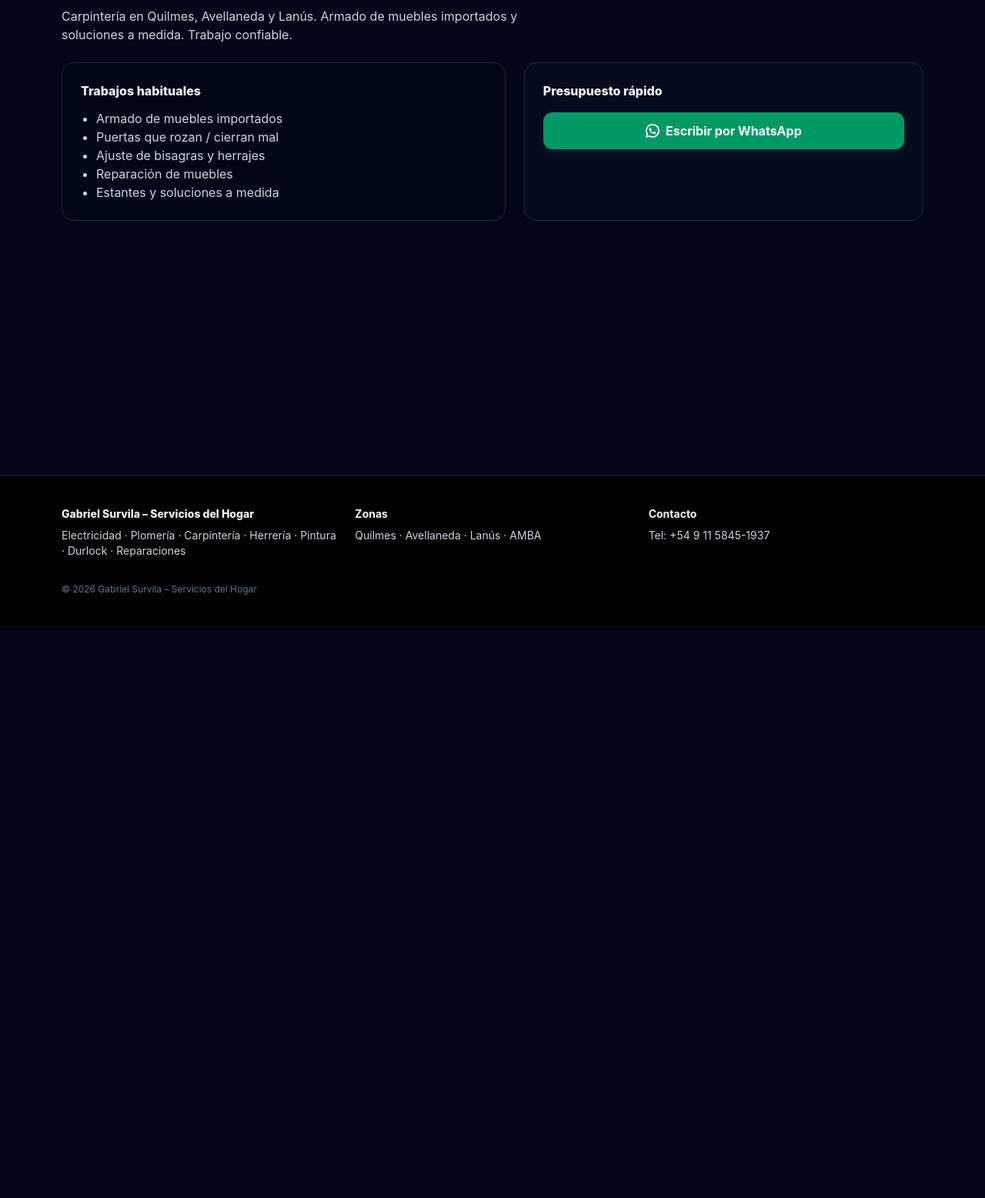
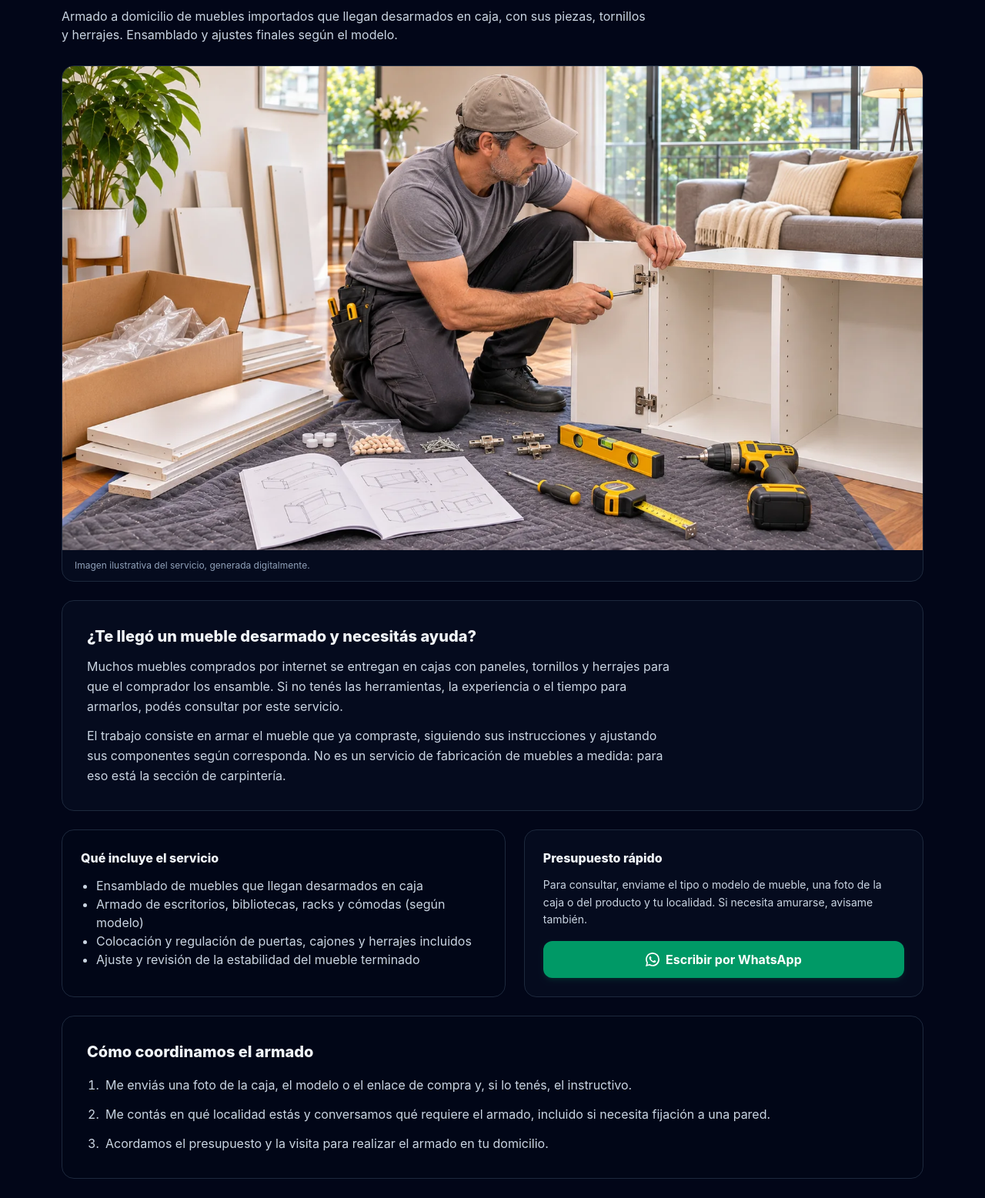
Before and after one commit to SurvilaDeveloper/shs, an Astro site: page /servicios/armado/ in a window 1280 px wide. Shown: the part 183-1740 px from the top of the page at 77% size. Before the commit the page ends 997 px from the top, so only its background shows below. Built offline with nearby package versions, Linux system fonts and the light colour scheme; Astro itself is replaced by a stand-in of ours.

Commit message:
refactorizacion para SEO

```diff
--- a/src/layouts/BaseLayout.astro
+++ b/src/layouts/BaseLayout.astro
@@ -1,7 +1,7 @@
 ---
 // src/layouts/BaseLayout.astro
 import "../styles/global.css";
-import { BRAND } from "../lib/siteData";
+import { BRAND, SERVICES } from "../lib/siteData";
 import LogoSHS from "../components/LogoSHS.astro";
 
 const {
@@ -34,7 +34,6 @@ const telHref = `tel:${String(BRAND.phone || "").replace(/\s/g, "")}`;
 const whatsappUrl = `https://wa.me/${BRAND.whatsappNumber}`;
 
 const homeUrl = `${siteUrl}${BASE}`;
-const serviciosUrl = `${siteUrl}${withBase("/servicios/")}`;
 
 const businessSchema = {
   "@type": "HomeAndConstructionBusiness",
@@ -63,56 +62,12 @@ const servicesListSchema = {
   "@type": "ItemList",
   "@id": `${homeUrl}#services`,
   name: `Servicios de ${BRAND.name}`,
-  itemListElement: [
-    {
-      "@type": "ListItem",
-      position: 1,
-      url: serviciosUrl,
-      name: "Electricidad",
-    },
-    {
-      "@type": "ListItem",
-      position: 2,
-      url: serviciosUrl,
-      name: "Plomería",
-    },
-    {
-      "@type": "ListItem",
-      position: 3,
-      url: serviciosUrl,
-      name: "Carpintería",
-    },
-    {
-      "@type": "ListItem",
-      position: 4,
-      url: serviciosUrl,
-      name: "Armado de muebles importados",
-    },
-    {
-      "@type": "ListItem",
-      position: 5,
-      url: serviciosUrl,
-      name: "Herrería",
-    },
-    {
-      "@type": "ListItem",
-      position: 6,
-      url: serviciosUrl,
-      name: "Colocación de durlock",
-    },
-    {
-      "@type": "ListItem",
-      position: 7,
-      url: serviciosUrl,
-      name: "Pintura",
-    },
-    {
-      "@type": "ListItem",
-      position: 8,
-      url: serviciosUrl,
-      name: "Reparaciones generales",
-    },
-  ],
+  itemListElement: SERVICES.map((service, index) => ({
+    "@type": "ListItem",
+    position: index + 1,
+    url: `${siteUrl}${withBase(`/servicios/${service.slug}/`)}`,
+    name: service.title,
+  })),
 };
 
 const structuredData = {
@@ -278,8 +233,8 @@ const NAV_ITEMS = [
             <p class="font-extrabold text-slate-100">{BRAND.name}</p>
 
             <p class="mt-2">
-              Electricidad · Plomería · Carpintería · Herrería · Pintura ·
-              Durlock · Reparaciones
+              Electricidad · Plomería · Carpintería · Armado de muebles ·
+              Herrería · Pintura · Durlock · Reparaciones
             </p>
           </div>
 
--- a/src/lib/siteData.ts
+++ b/src/lib/siteData.ts
@@ -17,6 +17,21 @@ export type Service = {
     bullets: string[];
     seoTitle: string;
     seoDescription: string;
+    // Contenido adicional para servicios que necesitan una explicación propia.
+    details?: {
+        heading: string;
+        paragraphs: string[];
+        stepsHeading: string;
+        steps: string[];
+        estimateHint: string;
+    };
+    whatsappMessage?: string;
+    // Imagen de presentación opcional para la ficha del servicio.
+    heroImage?: {
+        src: string;
+        alt: string;
+        caption?: string;
+    };
 };
 
 export const BRAND = {
@@ -69,10 +84,9 @@ export const SERVICES: Service[] = [
         description:
             "Arreglo puertas, muebles y detalles que complican el día a día. Terminación prolija y materiales adecuados.",
         bullets: [
-            "Armado de muebles importados",
-            "Puertas que rozan / cierran mal",
-            "Ajuste de bisagras y herrajes",
-            "Reparación de muebles",
+            "Puertas de madera que rozan o cierran mal",
+            "Ajuste de bisagras, guías y herrajes",
+            "Reparación de muebles ya armados",
             "Estantes y soluciones a medida",
         ],
         seoTitle: "Carpintero en Quilmes, Avellaneda y Lanús | Gabriel Survila",
@@ -82,19 +96,40 @@ export const SERVICES: Service[] = [
     {
         slug: "armado",
         title: "Armado de muebles importados",
-        short: "Armado de muebles importados, ajustes, reparaciones y mejoras en madera.",
+        heroImage: {
+            src: "/servicios/armado-muebles-importados.webp",
+            alt: "Técnico ensamblando en un domicilio un mueble modular desarmado en caja, con herramientas, herrajes e instructivo de montaje",
+            caption: "Imagen ilustrativa del servicio, generada digitalmente.",
+        },
+        short: "¿Compraste un mueble desarmado en caja? Consultá por el armado a domicilio.",
         description:
-            "Armado de muebles y otras soluciones sobre muebles ya fabricados. Terminación prolija y materiales adecuados.",
+            "Armado a domicilio de muebles importados que llegan desarmados en caja, con sus piezas, tornillos y herrajes. Ensamblado y ajustes finales según el modelo.",
         bullets: [
-            "Armado de muebles importados",
-            "Puertas que rozan / cierran mal",
-            "Ajuste de bisagras y herrajes",
-            "Reparación de muebles",
-            "Estantes y soluciones a medida",
+            "Ensamblado de muebles que llegan desarmados en caja",
+            "Armado de escritorios, bibliotecas, racks y cómodas (según modelo)",
+            "Colocación y regulación de puertas, cajones y herrajes incluidos",
+            "Ajuste y revisión de la estabilidad del mueble terminado",
         ],
         seoTitle: "Armado de muebles importados en Quilmes, Avellaneda y Lanús | Gabriel Survila",
         seoDescription:
-            "Carpintería en Quilmes, Avellaneda y Lanús. Armado de muebles importados y soluciones a medida. Trabajo confiable.",
+            "Armado a domicilio de muebles importados que llegan desarmados en caja. Atención en Quilmes, Avellaneda y Lanús. Consultá por WhatsApp.",
+        details: {
+            heading: "¿Te llegó un mueble desarmado y necesitás ayuda?",
+            paragraphs: [
+                "Muchos muebles comprados por internet se entregan en cajas con paneles, tornillos y herrajes para que el comprador los ensamble. Si no tenés las herramientas, la experiencia o el tiempo para armarlos, podés consultar por este servicio.",
+                "El trabajo consiste en armar el mueble que ya compraste, siguiendo sus instrucciones y ajustando sus componentes según corresponda. No es un servicio de fabricación de muebles a medida: para eso está la sección de carpintería.",
+            ],
+            stepsHeading: "Cómo coordinamos el armado",
+            steps: [
+                "Me enviás una foto de la caja, el modelo o el enlace de compra y, si lo tenés, el instructivo.",
+                "Me contás en qué localidad estás y conversamos qué requiere el armado, incluido si necesita fijación a una pared.",
+                "Acordamos el presupuesto y la visita para realizar el armado en tu domicilio.",
+            ],
+            estimateHint:
+                "Para consultar, enviame el tipo o modelo de mueble, una foto de la caja o del producto y tu localidad. Si necesita amurarse, avisame también.",
+        },
+        whatsappMessage:
+            "Hola Gabriel, compré un mueble desarmado en caja y quisiera consultar por el armado. Estoy en [localidad] y el mueble es [tipo/modelo]. ¿Puedo enviarte fotos?",
     },
     {
         slug: "herreria",
--- a/src/pages/index.astro
+++ b/src/pages/index.astro
@@ -56,8 +56,8 @@ const chip =
 						<p
 							class="mt-5 text-slate-300 text-base md:text-lg max-w-2xl"
 						>
-							Electricidad, plomería, carpintería, herrería y
-							reparaciones generales. Atención en{" "}
+							Electricidad, plomería, carpintería, armado de muebles
+							importados, herrería y reparaciones generales. Atención en{" "}
 							<span class="font-semibold text-slate-100"
 								>Quilmes</span
 							>,{" "}
--- a/src/pages/servicios/[slug].astro
+++ b/src/pages/servicios/[slug].astro
@@ -26,18 +26,20 @@ const pageUrl = Astro.url.toString();
 
 const serviceTitle = String(service?.title ?? "Servicio");
 
-const serviceDescription = String(
-    service?.seoDescription ??
-        service?.description ??
-        "Servicios del hogar en AMBA.",
-);
+// La descripción visible explica el servicio; la descripción SEO queda en el <head>.
+const serviceIntro = String(service?.description ?? "Servicios del hogar en AMBA.");
+const serviceDescription = String(service?.seoDescription ?? serviceIntro);
+const details = service?.details;
+const heroImage = service?.heroImage;
+const whatsappMessage =
+    service?.whatsappMessage ?? `Hola Gabriel, necesito ${serviceTitle.toLowerCase()}.`;
 
 const serviceSchema = {
     "@type": "Service",
     "@id": `${pageUrl}#service`,
     name: serviceTitle,
     serviceType: serviceTitle,
-    description: serviceDescription,
+    description: serviceIntro,
     url: pageUrl,
 
     areaServed: Array.isArray(BRAND.coverage)
@@ -80,15 +82,54 @@ const serviceSchema = {
             {serviceTitle}
         </h1>
 
-        <p class="mt-3 max-w-2xl text-slate-300">
-            {serviceDescription}
+        <p class="mt-3 max-w-3xl text-slate-300">
+            {serviceIntro}
         </p>
+
+        {
+            heroImage && (
+                <figure class="mt-7 overflow-hidden rounded-2xl border border-slate-800 bg-slate-900/30">
+                    <img
+                        src={withBase(heroImage.src)}
+                        alt={heroImage.alt}
+                        width="1600"
+                        height="900"
+                        loading="eager"
+                        decoding="async"
+                        fetchpriority="high"
+                        class="block aspect-video w-full object-cover"
+                    />
+                    {heroImage.caption && (
+                        <figcaption class="px-4 py-3 text-xs text-slate-400">
+                            {heroImage.caption}
+                        </figcaption>
+                    )}
+                </figure>
+            )
+        }
+
+        {
+            details && (
+                <section class="mt-6 rounded-2xl border border-slate-800 bg-slate-900/30 p-6 md:p-8">
+                    <h2 class="text-xl font-extrabold text-slate-100">
+                        {details.heading}
+                    </h2>
+                    {details.paragraphs.map((paragraph: string) => (
+                        <p class="mt-3 max-w-3xl leading-relaxed text-slate-300">
+                            {paragraph}
+                        </p>
+                    ))}
+                </section>
+            )
+        }
 
         <div class="mt-6 grid gap-6 lg:grid-cols-[1fr_0.9fr]">
             <div
                 class="rounded-2xl border border-slate-800 bg-slate-950/40 p-6"
             >
-                <p class="font-extrabold text-slate-100">Trabajos habituales</p>
+                <h2 class="font-extrabold text-slate-100">
+                    {details ? "Qué incluye el servicio" : "Trabajos habituales"}
+                </h2>
 
                 <ul class="mt-3 list-disc pl-5 text-slate-300">
                     {(service?.bullets ?? []).map((b: string) => <li>{b}</li>)}
@@ -98,17 +139,37 @@ const serviceSchema = {
             <div
                 class="rounded-2xl border border-slate-800 bg-slate-900/30 p-6"
             >
-                <p class="font-extrabold text-slate-100">Presupuesto rápido</p>
+                <h2 class="font-extrabold text-slate-100">Presupuesto rápido</h2>
+                {details?.estimateHint && (
+                    <p class="mt-3 text-sm leading-relaxed text-slate-300">
+                        {details.estimateHint}
+                    </p>
+                )}
 
                 <div class="mt-4">
                     <CTAWhatsApp
                         client:load
                         label="Escribir por WhatsApp"
                         className="w-full"
-                        message={`Hola Gabriel, necesito ${serviceTitle.toLowerCase()}.`}
+                        message={whatsappMessage}
                     />
                 </div>
             </div>
         </div>
+
+        {
+            details && (
+                <section class="mt-6 rounded-2xl border border-slate-800 bg-slate-950/40 p-6 md:p-8">
+                    <h2 class="text-xl font-extrabold text-slate-100">
+                        {details.stepsHeading}
+                    </h2>
+                    <ol class="mt-4 list-decimal space-y-3 pl-5 text-slate-300">
+                        {details.steps.map((step: string) => (
+                            <li class="pl-1 leading-relaxed">{step}</li>
+                        ))}
+                    </ol>
+                </section>
+            )
+        }
     </div>
 </BaseLayout>
--- a/src/pages/servicios/index.astro
+++ b/src/pages/servicios/index.astro
@@ -14,7 +14,7 @@ const linkHint = "text-sm font-semibold text-slate-300";
 
 <BaseLayout
     title={`Servicios | ${BRAND.name}`}
-    description="Listado de servicios: electricidad, plomería, carpintería, herrería y reparaciones generales. Atención en Quilmes, Avellaneda y Lanús."
+    description="Servicios del hogar: electricidad, plomería, carpintería, armado de muebles importados, herrería y reparaciones. Quilmes, Avellaneda y Lanús."
 >
     <div class="mx-auto max-w-6xl px-4 py-10">
         <h1 class="text-3xl font-extrabold text-slate-100">Servicios</h1>
```
Also changed, not shown: public/og.jpg, public/servicios/armado-muebles-importados.webp (added), 1 other file.
